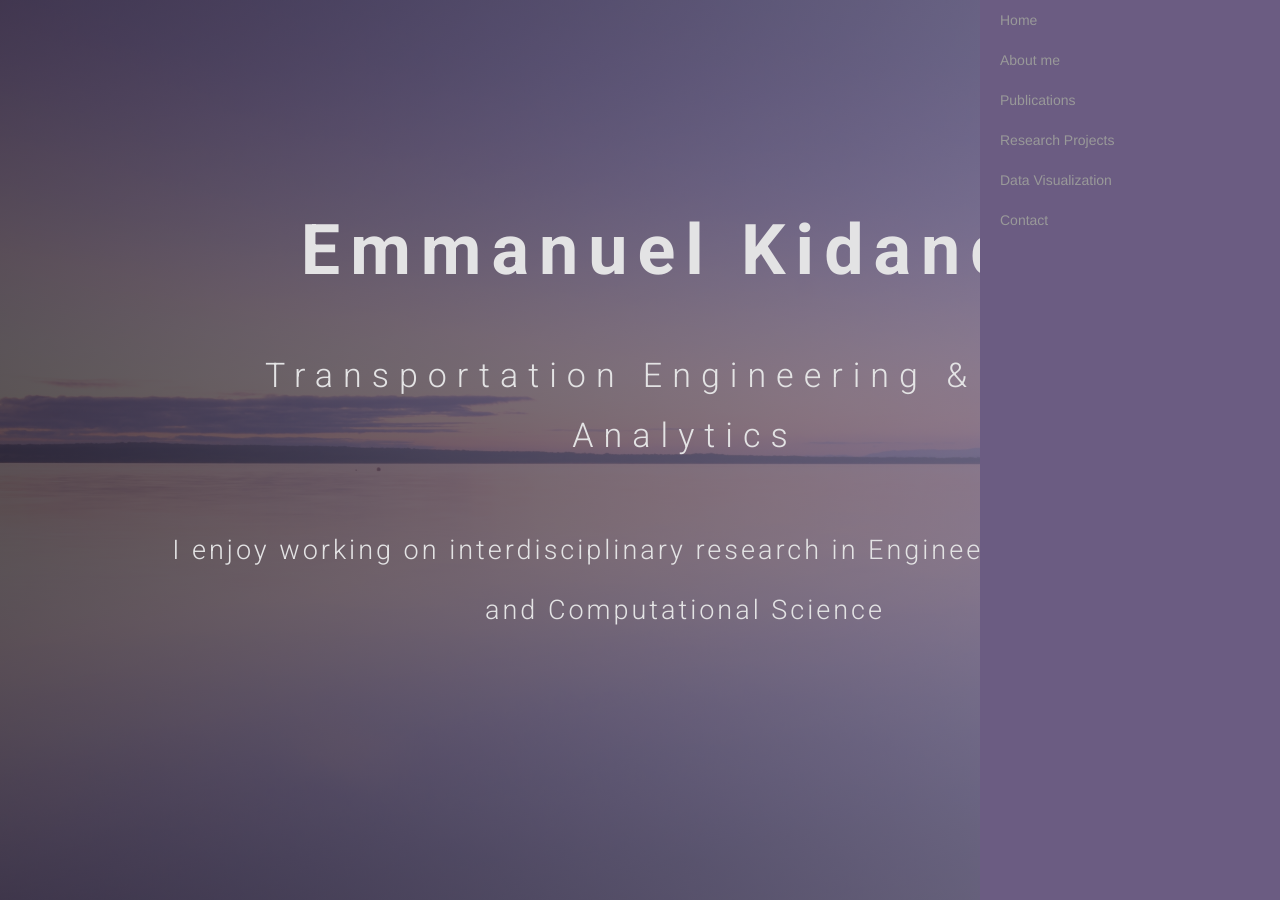
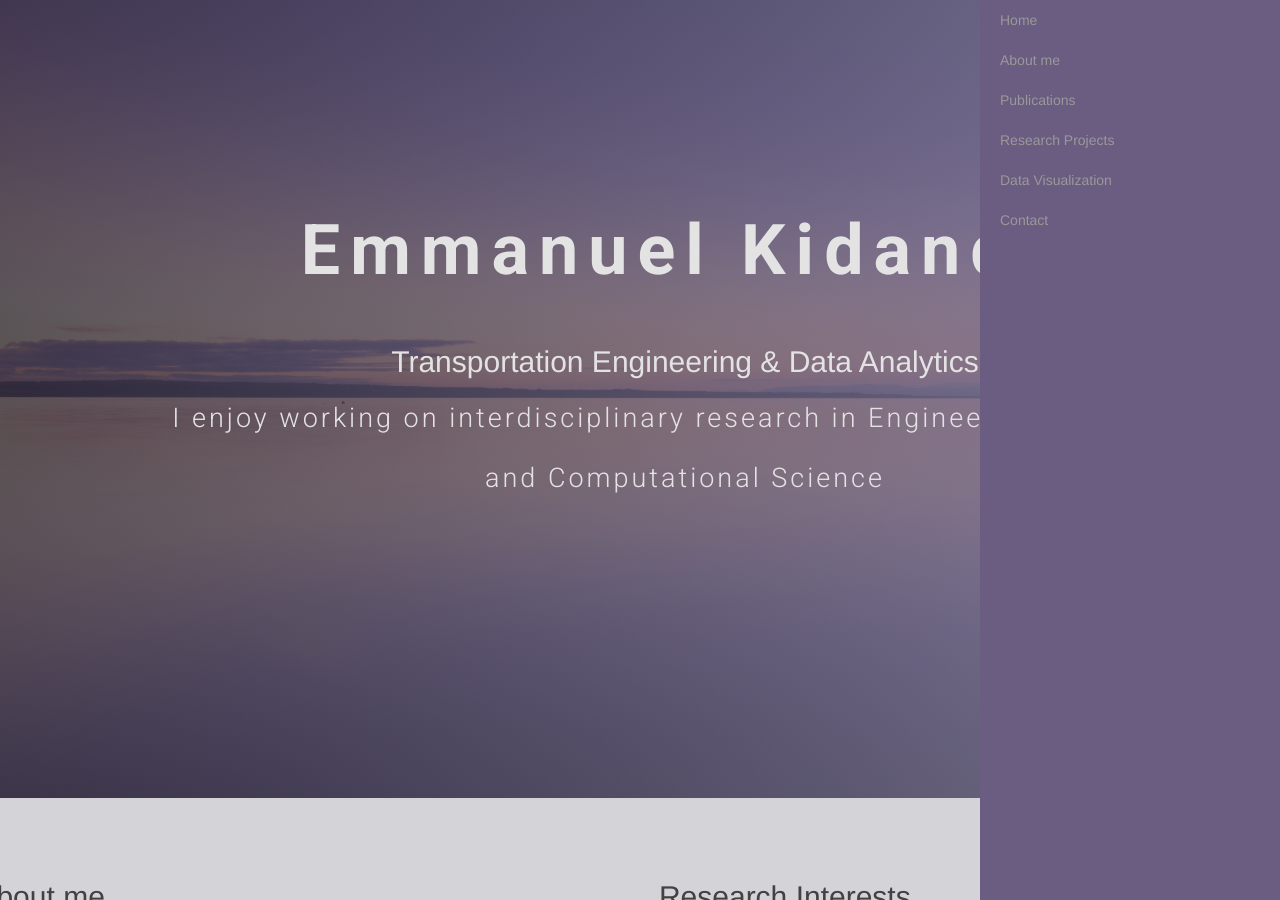
Before and after one commit to ekidando/Kidando, a Jekyll site: the page index.html, which Jekyll copies as it is, in a window 1280 px wide and 900 px high. Built offline with Jekyll 4.4.1, drawn with Linux system fonts in a browser that asks for light colours; some web fonts are replaced.

Commit message:
Update index.html

```diff
--- a/index.html
+++ b/index.html
@@ -40,7 +40,7 @@
         <div class="block">
 
           <h1 class="animated fadeInUp">Emmanuel Kidando </h1>
-          <h3 class="animated fadeInUp"> Transportation Engineering & Data Analytics</h3>
+          <h2 class="animated fadeInUp"> Transportation Engineering & Data Analytics</h2>
           <p class="animated fadeInUp">I enjoy working on interdisciplinary research in Engineering, Statistics and Computational Science</p>
         </div>
       </div>
```
